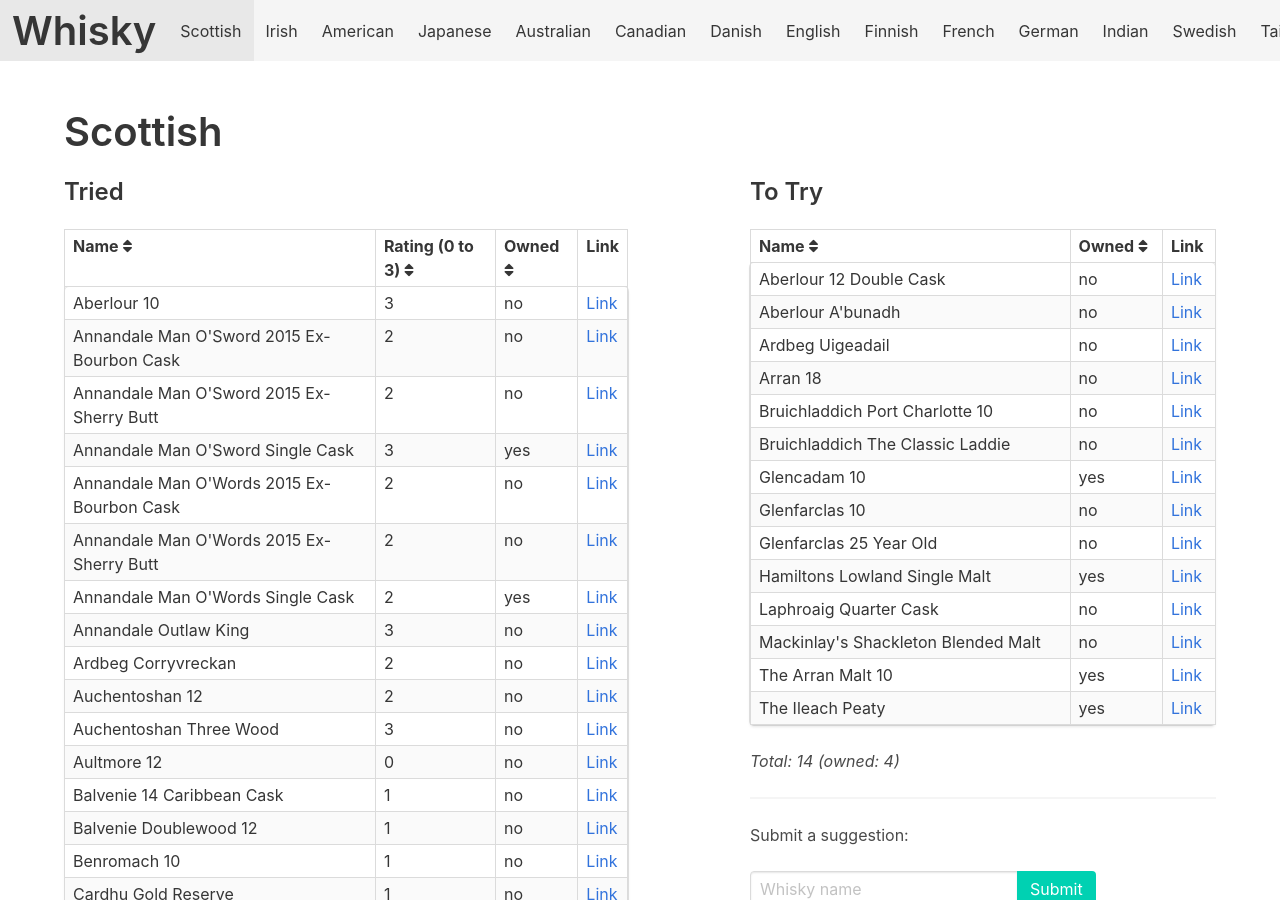
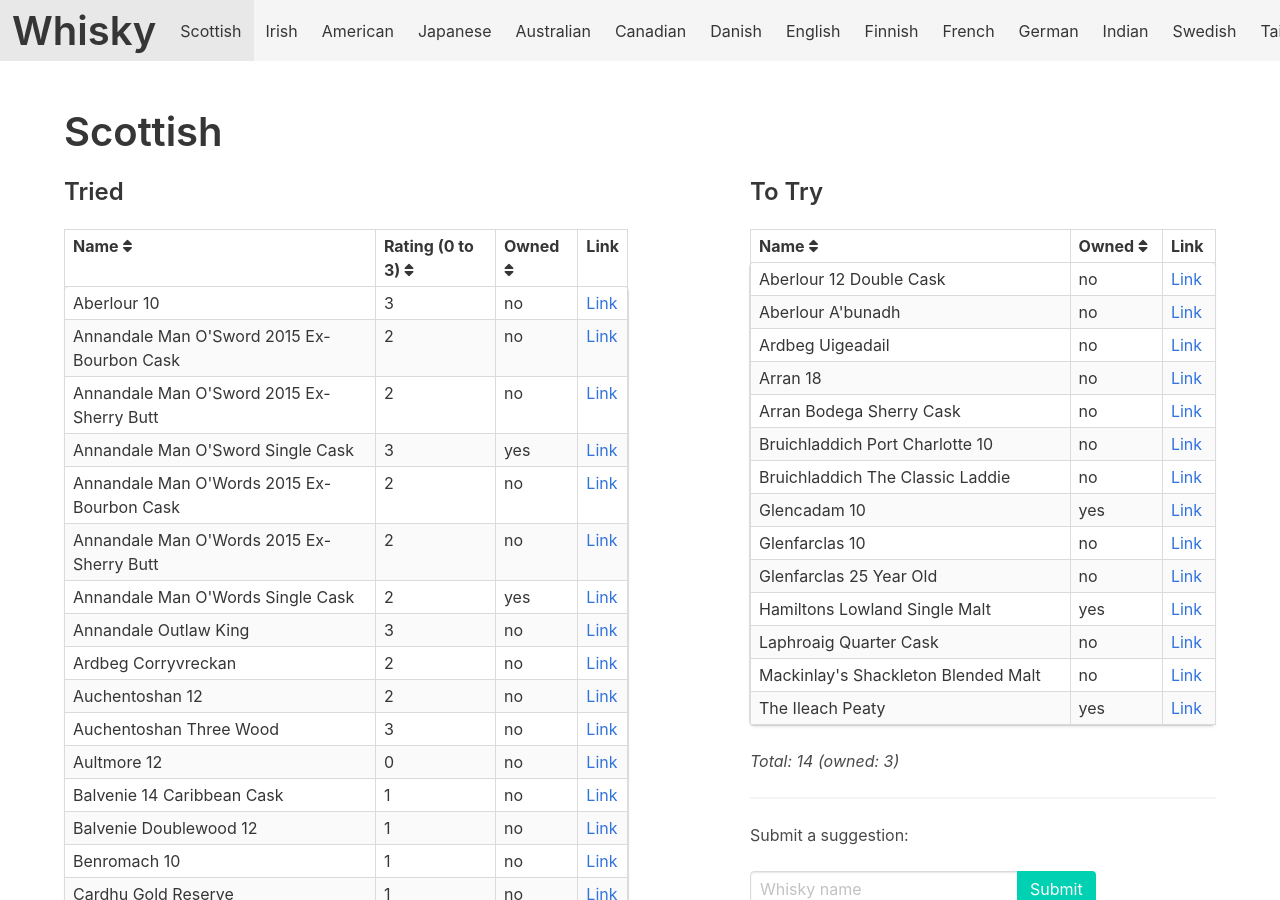
Before and after one commit to grega/whisky, a Jekyll site: the page built from scottish.html, in a window 1280 px wide and 900 px high. Built offline with Jekyll 4.4.1, drawn with Linux system fonts in a browser that asks for light colours; nearby versions of some CDN libraries.

Commit message:
Update to_try.yml

```diff
--- a/_data/scottish/to_try.yml
+++ b/_data/scottish/to_try.yml
@@ -4,8 +4,6 @@
 - name: Laphroaig Quarter Cask
 - name: Aberlour A'bunadh
 - name: The Ileach Peaty
-  owned: true
-- name: The Arran Malt 10
   owned: true
 - name: Glencadam 10
   owned: true
@@ -16,3 +14,4 @@
 - name: Bruichladdich The Classic Laddie
 - name: Mackinlay's Shackleton Blended Malt
 - name: Arran 18
+- name: Arran Bodega Sherry Cask
```
